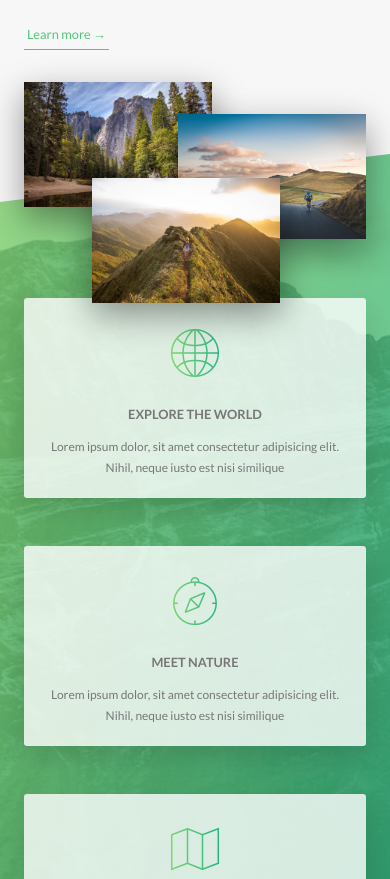
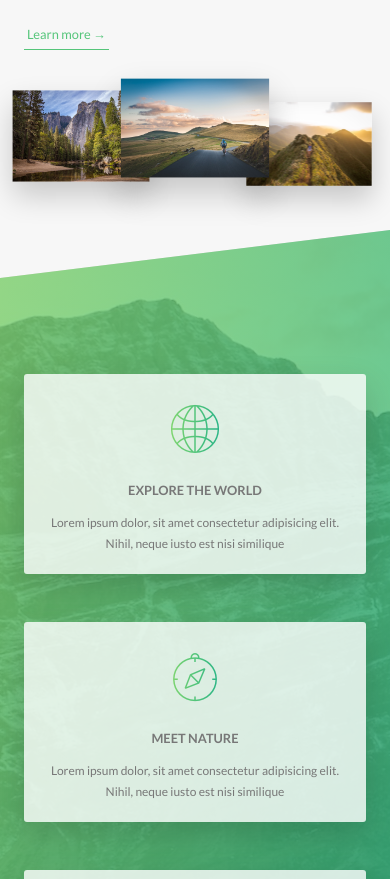
Before and after one commit to seismicmike/natours, a website: page index.html in a window 390 px wide. Shown: the part 1231-2110 px from the top of the page. Drawn offline with nearby package versions, Linux system fonts and the light colour scheme; files that its build step writes are made by us from their sources.

Commit message:
Composition component responsive fixes.

```diff
--- a/sass/components/_composition.scss
+++ b/sass/components/_composition.scss
@@ -9,19 +9,40 @@
     transition: all 0.2s;
     outline-offset: 2rem;
 
+    @include respond(tab-port) {
+      float: left;
+      position: relative;
+      width: 33.33333%;
+      box-shadow: 0 1.5rem 3rem rgba($color-black, 0.2);
+    }
+
     &--p1 {
       left: 0;
       top: -2rem;
+      @include respond(tab-port) {
+        top: 0;
+        transform: scale(1.2);
+      }
     }
 
     &--p2 {
       right: 0rem;
       top: 2rem;
+      @include respond(tab-port) {
+        top: -1rem;
+        transform: scale(1.3);
+        z-index: 100;
+      }
     }
 
     &--p3 {
       left: 20%;
       top: 10rem;
+      @include respond(tab-port) {
+        top: 1rem;
+        left: 0;
+        transform: scale(1.1);
+      }
     }
 
     &:hover {
```
